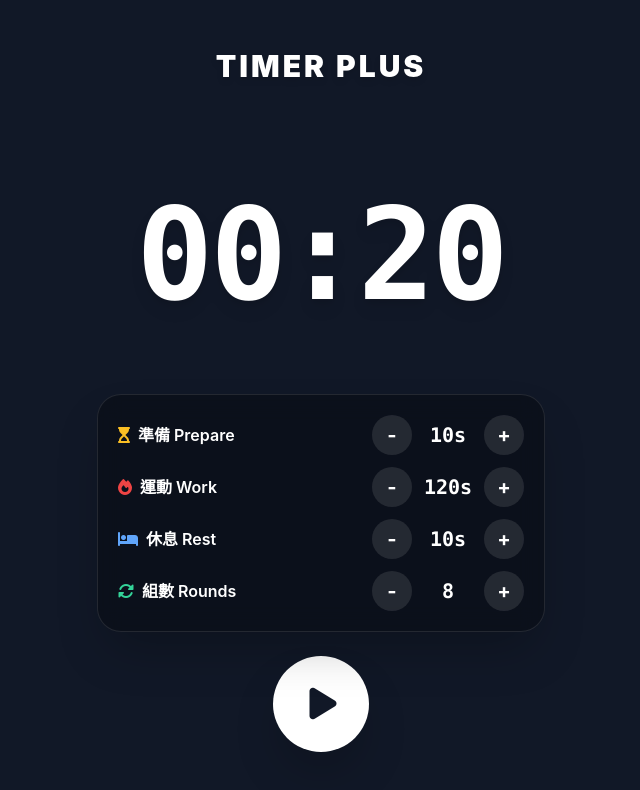
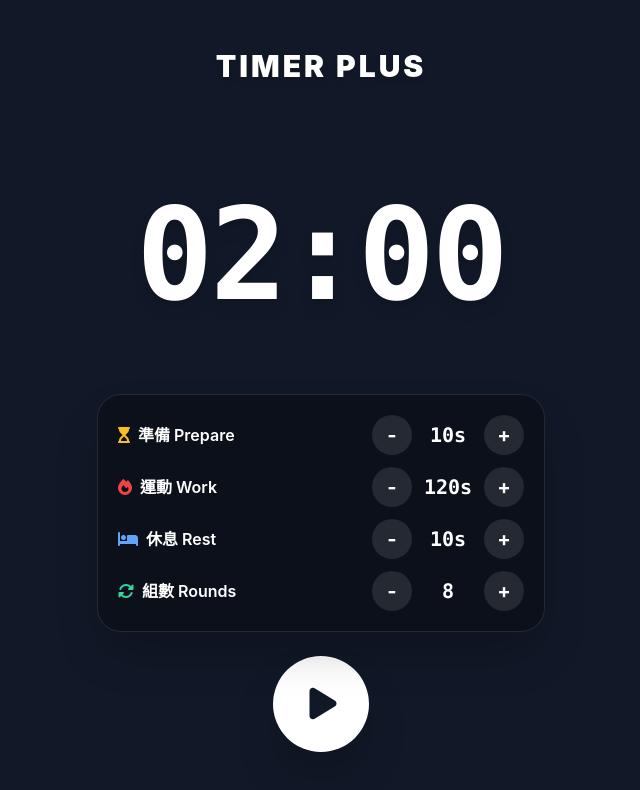
Before and after one commit to Dennis-0608/HIIT-Timer, a plain HTML site: page index.html in a window 1280 px wide. Shown: the whole page, without its empty margins (319-959 px from the left). Drawn offline with nearby package versions, Linux system fonts and the light colour scheme.

Commit message:
Update preparation and work durations in config

```diff
--- a/index.html
+++ b/index.html
@@ -131,10 +131,10 @@
     <script>
         // 1. 核心參數與狀態設定
         const config = {
-            prepare: 5,
-            work: 20,
+            prepare: 10,
+            work: 120,
             rest: 10,
-            rounds: 5
+            rounds: 8
         };
 
         const STATES = {
```
